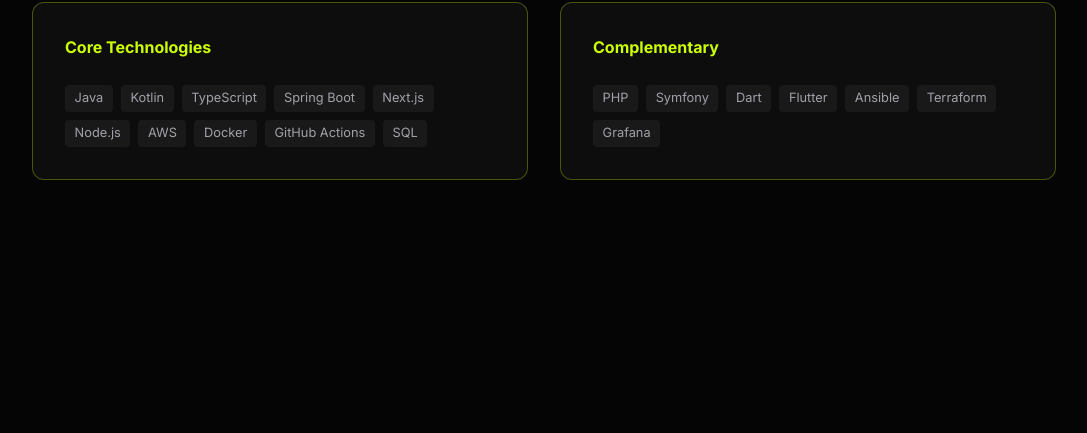
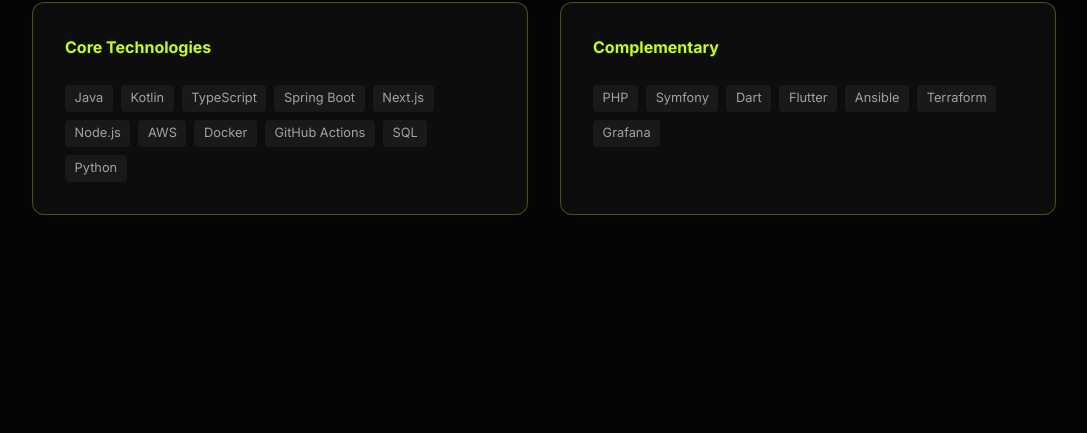
Before and after one commit to raulpadilladelgado/raulpadilladelgado.github.io, a plain HTML site: page index.html in a window 1280 px wide. Shown: the part 3258-3691 px from the top of the page, without its empty margins (96-1183 px from the left). Drawn offline with Linux system fonts and the light colour scheme.

Commit message:
Add python as a main tech

```diff
--- a/index.html
+++ b/index.html
@@ -196,6 +196,7 @@
                     <span class="tag">Docker</span>
                     <span class="tag">GitHub Actions</span>
                     <span class="tag">SQL</span>
+                    <span class="tag">Python</span>
                 </div>
             </div>
             <div class="card">
```
